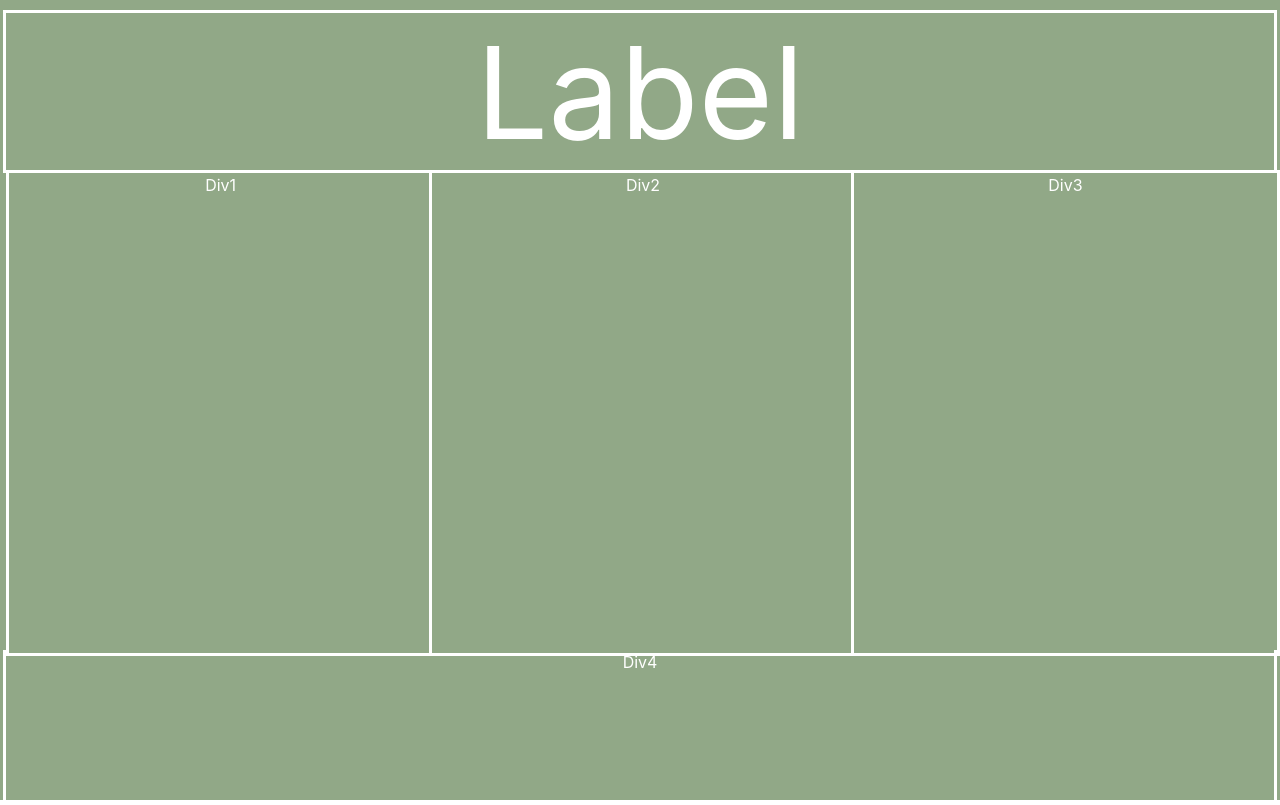
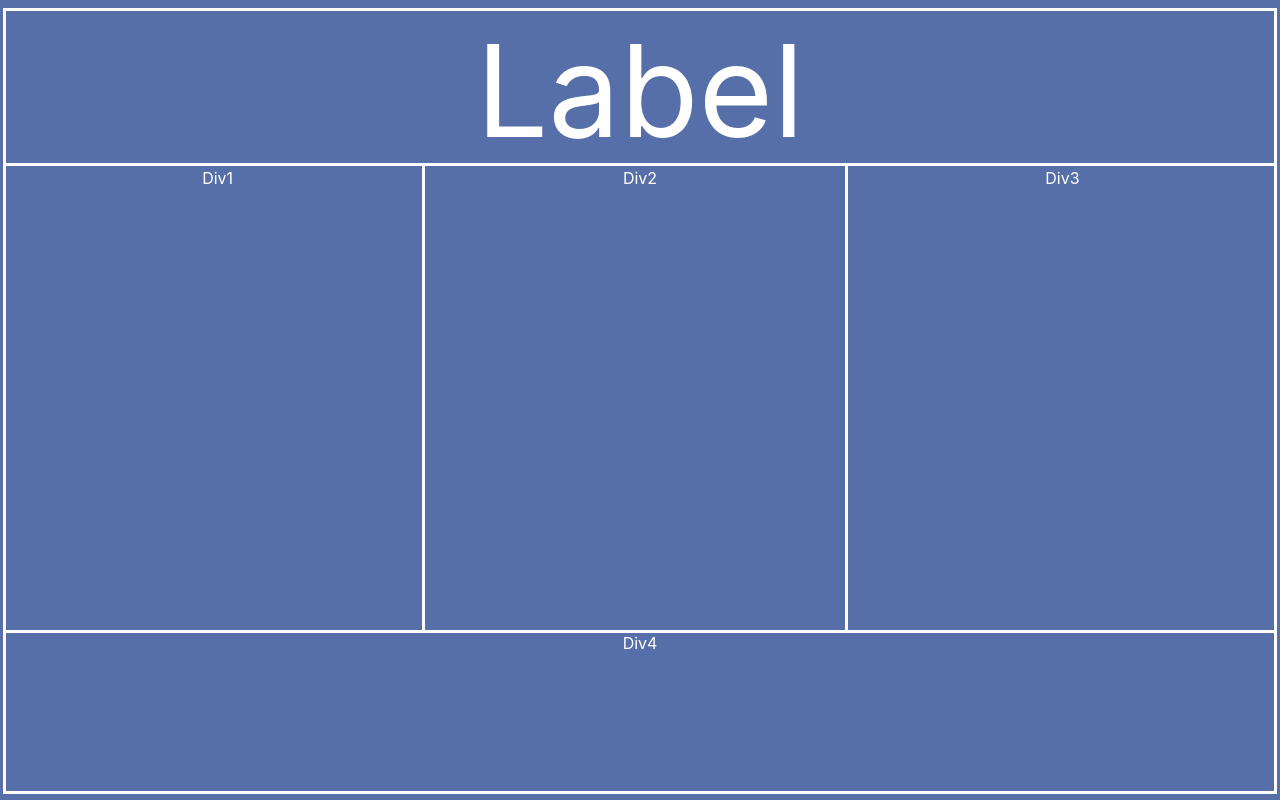
Before and after one commit to mjchin1/WebPageSamples, a React (Vite) app in the folder client/: page /lbl in a window 1280 px wide. Built offline with nearby package versions, Linux system fonts and the light colour scheme; a web font is replaced by a local one.

Commit message:
fixing line spacing

```diff
--- a/client/src/Components/Label.jsx
+++ b/client/src/Components/Label.jsx
@@ -8,9 +8,14 @@ export default function Label() {
     <>
     <div className="labelContainer">
         <div className="lblTitleDiv">Label</div>
+        <div className="lblCenterDivs">
         <div className="lblDiv1">Div1</div>
+        <div className="lblDividingLine1"></div>
         <div className="lblDiv2">Div2</div>
+        <div className="lblDividingLine2"></div>
         <div className="lblDiv3">Div3</div>
+        </div>
+
         <div className="lblDiv4">Div4</div>
     </div>
 
--- a/client/src/index.css
+++ b/client/src/index.css
@@ -3280,7 +3280,8 @@ font-weight: 600;
 .labelContainer {
   background-color: #84d9cb;
   background-color:#91a887;
-  /* background-color: #9ea887; */
+  background-color: #9ea887;
+  background-color: #566fa8;
   display: flex;
   justify-content: center;
   width: 100vw;
@@ -3293,7 +3294,7 @@ font-weight: 600;
   color: white;
   width: 99vw;
   height: 20vh;
-  margin-top: 10px;
+  margin-top: 1vh;
   position: absolute;
   display: flex;
   justify-content: center;
@@ -3302,30 +3303,43 @@ font-weight: 600;
   border-bottom: none;
 }
 
+.lblCenterDivs {
+  display: flex;
+  justify-content: center;
+  align-items: center;
+  width: 100vw;
+  height: 60vh;
+  position: absolute;
+  top: 19.75vh;
+
+}
+
 .lblDiv1 {
   border: solid;
   border-color: white;
   color: white;
-  position: absolute;
+  /* position: absolute;
   top: 20vh;
-  left: .5vw;
-  margin-top: 10px;
-  height: 60vh;
+  left: .33vw; */
+
+  height: 58vh;
   width: 33vw;
   border-right: none;
 
+
 }
 .lblDiv2 {
   border: solid;
   border-color: white;
   color: white;
-  position: absolute;
+  /* position: absolute;
   top: 20vh;
-  left: 33.5vw;
-  margin-top: 10px;
-  height: 60vh;
+  left: 33.5vw; */
+  height: 58vh;
   width: 33vw;
   border-right: none;
+  border-left: none;
+
 
 
 }
@@ -3333,12 +3347,12 @@ font-weight: 600;
   border: solid;
   border-color: white;
   color: white;
-  position: absolute;
+  /* position: absolute;
   top: 20vh;
-  left: 66.5vw;
+  left: 66.5vw; */
   width: 33vw;
-  margin-top: 10px;
-  height: 60vh;
+  height: 58vh;
+  border-left: none;
 
 
 }
@@ -3347,11 +3361,25 @@ font-weight: 600;
   border-color: white;
   color: white;
   position: absolute;
-  top: 80vh;
-  margin-top: 10px;
-  height: 19vh;
+  top: 78.9vh;
+  height: 20vh;
   width: 99vw;
   border-top: none;
-
-
-}
+}
+
+.lblDividingLine1 {
+  height: 58vh;
+  position: absolute;
+  color: white;
+  border: solid;
+  border-right: none;
+  left: 33vw;
+}
+.lblDividingLine2{
+  height: 58vh;
+  position: absolute;
+  color: white;
+  border: solid;
+  border-right: none;
+  left: 66vw;
+}
```
